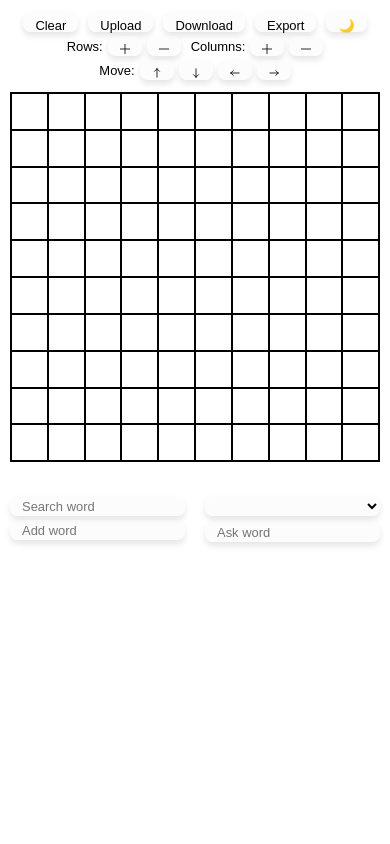
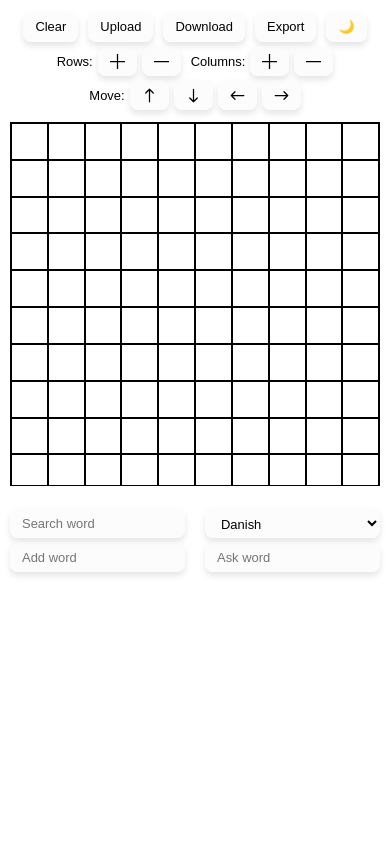
Before and after one commit to Veng97/CrosswordCreator, a plain HTML site: page app/static/index.html in a window 390 px wide. Drawn offline with Linux system fonts and the light colour scheme.

Commit message:
Improve button styling on small screens

```diff
--- a/app/static/main.css
+++ b/app/static/main.css
@@ -142,8 +142,8 @@ body {
   cursor: pointer;
   line-height: 100%;
   height: 4vw;
-  max-height: 40px;
-  min-height: 20px;
+  max-height: 50px;
+  min-height: 30px;
   box-shadow: 0 4px 6px rgba(0, 0, 0, 0.1);
 }
 
@@ -151,7 +151,7 @@ body {
   display: block;
   width: 2vw;
   max-width: 20px;
-  min-width: 10px;
+  min-width: 15px;
 }
 
 .controls button svg path {
```
